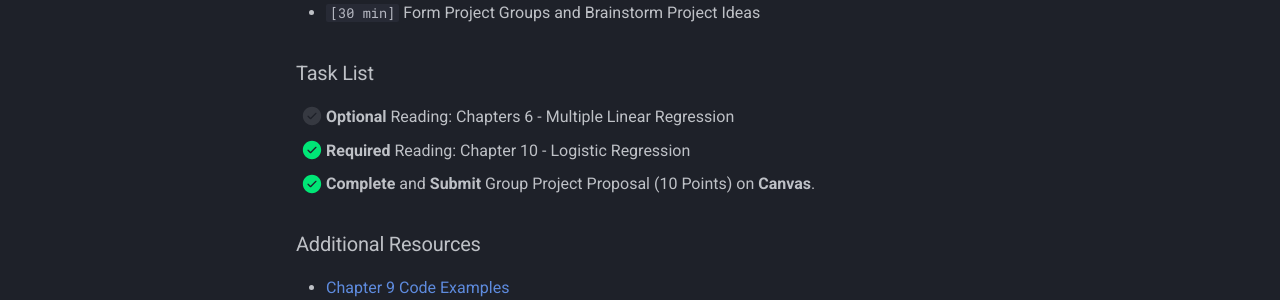
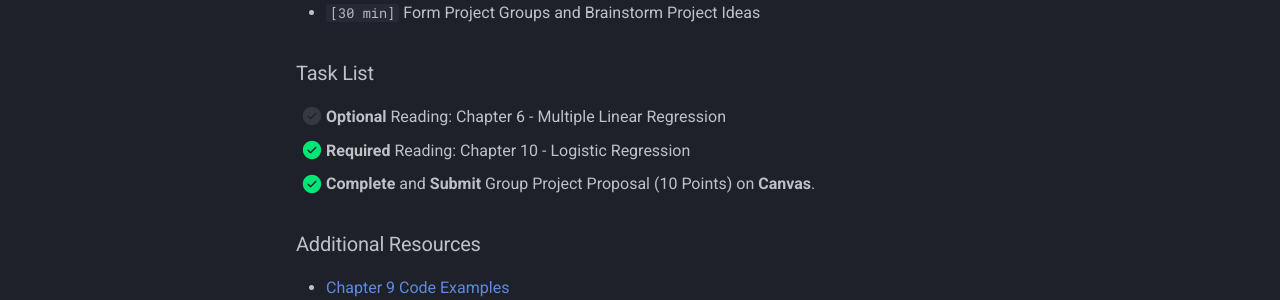
Before and after one commit to dcyoung23/msba511, an MkDocs documentation site: the page built from docs/notes/week_9.md, in a window 1280 px wide and 1105 px high. Shown: the part 625-925 px from the top of the window. Built offline with MkDocs 1.6.1 and Material for MkDocs 9.7.7, drawn with Linux system fonts in a browser that asks for light colours; comment, search, counter and statistics services are not loaded.

Commit message:
Minor Week 9 Notes update

```diff
--- a/docs/notes/week_9.md
+++ b/docs/notes/week_9.md
@@ -14,7 +14,7 @@
 
 ### Task List
 
-- [ ] **Optional** Reading: Chapters 6 - Multiple Linear Regression
+- [ ] **Optional** Reading: Chapter 6 - Multiple Linear Regression
 - [x] **Required** Reading: Chapter 10 - Logistic Regression
 - [x] **Complete** and **Submit** Group Project Proposal (10 Points) on **Canvas**.
 
```
